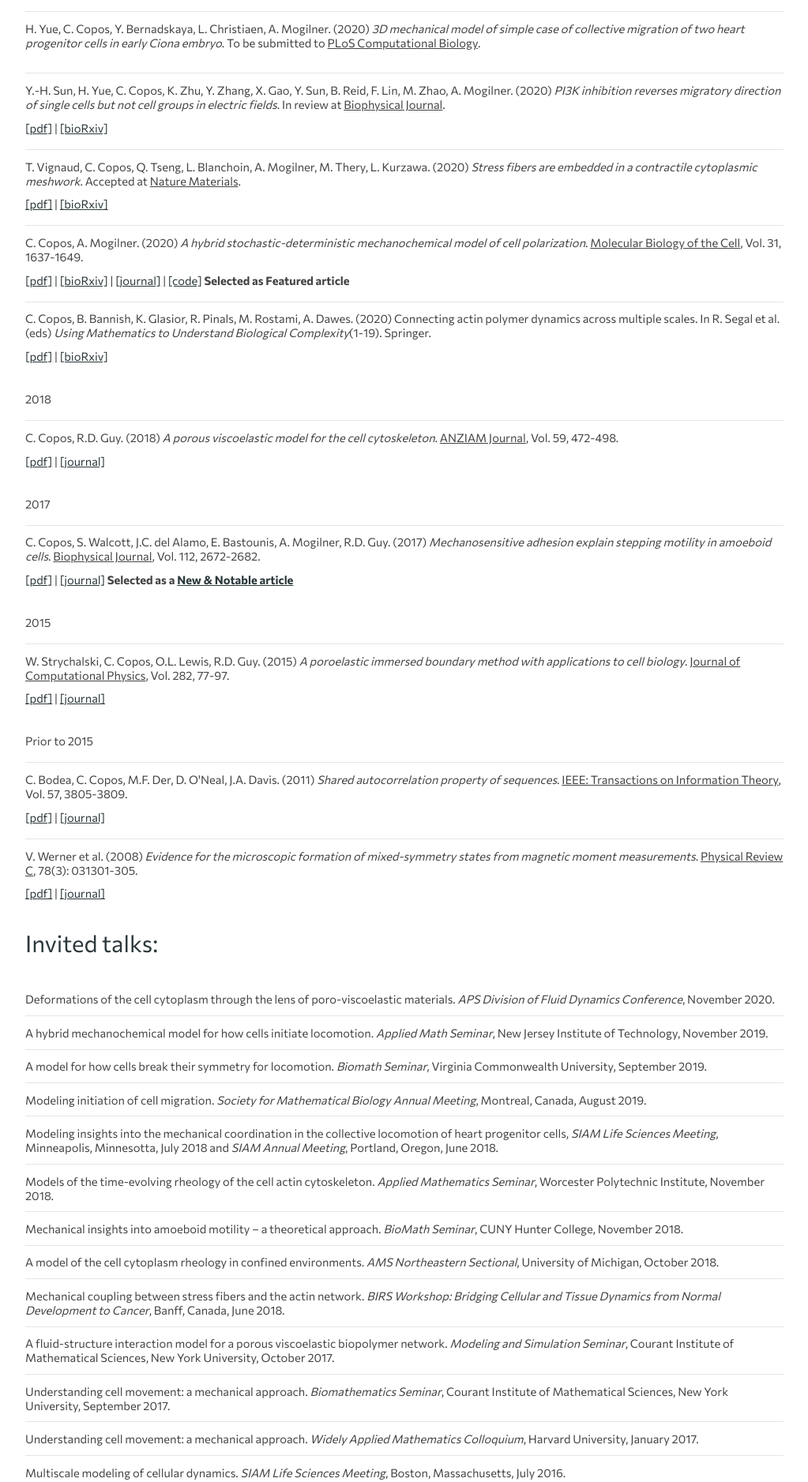
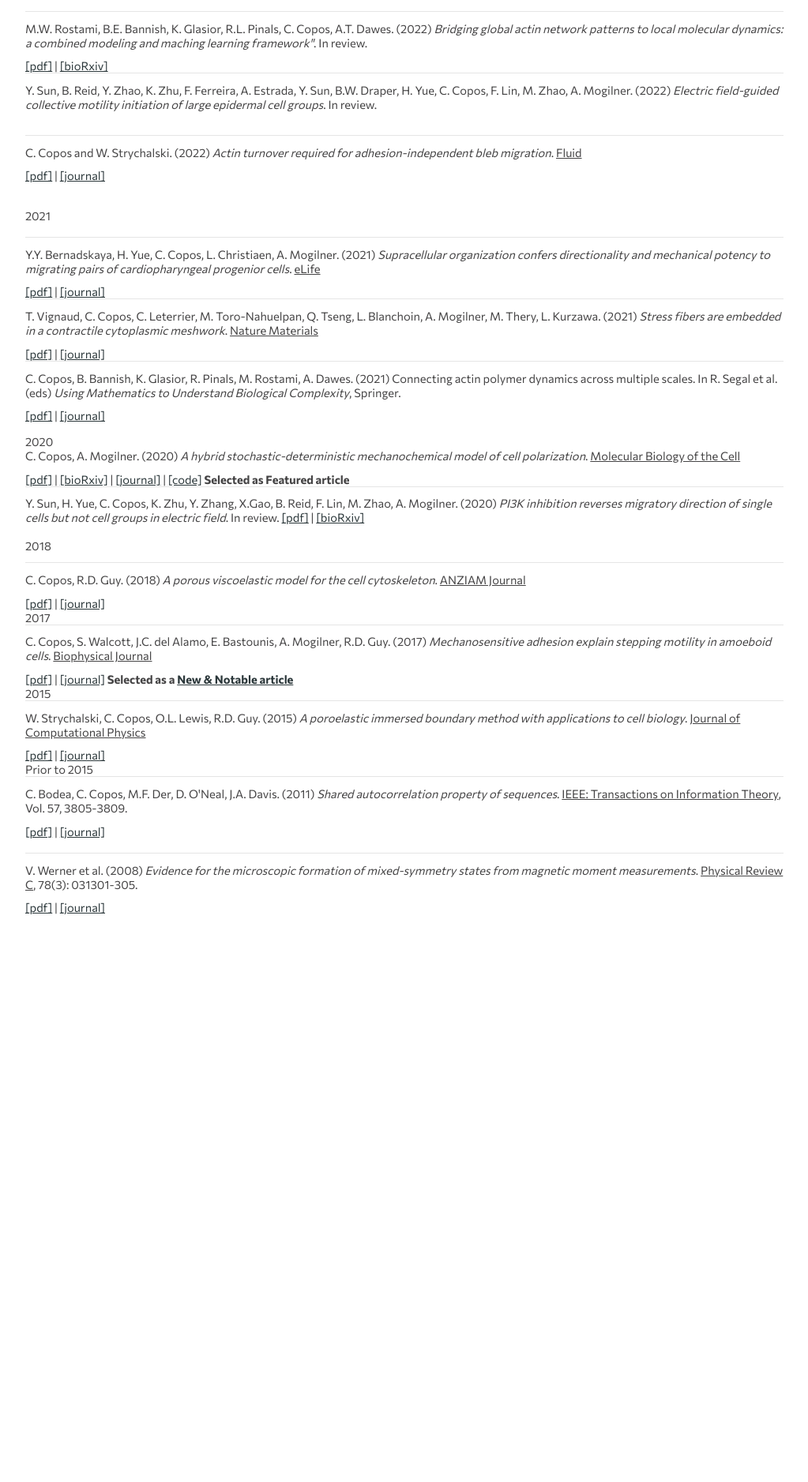
Before and after one commit to calinacopos/calinacopos.github.io, a plain HTML site: page publications.html in a window 1280 px wide. Shown: the part 380-2257 px from the top of the page at 79% size, without its empty margins (128-1151 px from the left). After the commit the page ends 1604 px from the top, so only its background shows below. Drawn offline with Linux system fonts and the light colour scheme.

Commit message:
updated index and publications

```diff
--- a/publications.html
+++ b/publications.html
@@ -15,9 +15,8 @@
     <div id="header">
         <div id="logo">
             <h1><a> Calina Copos </a></h1>
-            <span>Mathematics
-                & Computational Medicine
-        <br>University of North Carolina Chapel Hill</span>
+            <span>Biology & Mathematics
+        <br>Northeastern University</span>
     </div>
         <div id="menu">
             <ul>
@@ -55,54 +54,54 @@
         <div class="title">
 			<h2 align="left"><a name="publi">Refereed publications:</a></h2>
 			</div>
-			<ul class="style2">2020
+            <ul class="style2">2022
             <br>
             <br>
-            <li>H. Yue, C. Copos, Y. Bernadskaya, L. Christiaen, A. Mogilner. (2020) <i>3D mechanical model of simple case of collective migration of two heart progenitor cells in early Ciona embryo</i>. To be submitted to <u>PLoS Computational Biology</u>.</li>
+            <li>M.W. Rostami, B.E. Bannish, K. Glasior, R.L. Pinals, C. Copos, A.T. Dawes. (2022) <i>Bridging global actin network patterns to local molecular dynamics: a combined modeling and maching learning framework"</i>. In review.</li>
+            <a href="papers/Rostami2022.pdf">[pdf]</a> | <a href="https://www.biorxiv.org/content/10.1101/2022.09.06.506753v1.abstract">[bioRxiv]</a>
             <br>
-            <li>Y.-H. Sun, H. Yue, C. Copos, K. Zhu, Y. Zhang, X. Gao, Y. Sun, B. Reid, F. Lin, M. Zhao, A. Mogilner. (2020) <i>PI3K inhibition reverses migratory direction of single cells but not cell groups in electric fields</i>. In review at <u>Biophysical Journal</u>.</li>
-            <a href="papers/CoposBJ2020.pdf">[pdf]</a> | <a href="https://www.biorxiv.org/content/10.1101/2020.08.05.238170v1">[bioRxiv]</a>
+            <li>Y. Sun, B. Reid, Y. Zhao, K. Zhu, F. Ferreira, A. Estrada, Y. Sun, B.W. Draper, H. Yue, C. Copos, F. Lin, M. Zhao, A. Mogilner. (2022) <i>Electric field-guided collective motility initiation of large epidermal cell groups</i>. In review.</li>
+            <br>
+            <li>C. Copos and W. Strychalski. (2022) <i>Actin turnover required for adhesion-independent bleb migration</i>. <u>Fluid</u></li>
+            <a href="papers/CoposStrychalski2022.pdf">[pdf]</a> | <a href="https://www.mdpi.com/2311-5521/7/5/173">[journal]</a>
             <br>
             <br>
-            <li>T. Vignaud, C. Copos, Q. Tseng, L. Blanchoin, A. Mogilner, M. Thery, L. Kurzawa. (2020) <i>Stress fibers are embedded in a contractile cytoplasmic meshwork</i>. Accepted at <u>Nature Materials</u>.</li>
-            <a href="papers/CoposNatMat2020.pdf">[pdf]</a> | <a href="https://www.biorxiv.org/content/10.1101/2020.02.11.944579v1.full">[bioRxiv]</a>
+			<ul class="style2">2021
             <br>
             <br>
-            <li>C. Copos, A. Mogilner. (2020) <i>A hybrid stochastic-deterministic mechanochemical model of cell polarization</i>. <u>Molecular Biology of the Cell</u>, Vol. 31, 1637-1649.</li>
+            <li>Y.Y. Bernadskaya, H. Yue, C. Copos, L. Christiaen, A. Mogilner. (2021) <i>Supracellular organization confers directionality and mechanical potency to migrating pairs of cardiopharyngeal progenior cells</i>. <u>eLife</u></li>
+            <a href="papers/BernadskayaYue2021.pdf">[pdf]</a> | <a href="https://elifesciences.org/articles/70977">[journal]</a>
+            <br>
+            <li>T. Vignaud, C. Copos, C. Leterrier, M. Toro-Nahuelpan, Q. Tseng, L. Blanchoin, A. Mogilner, M. Thery, L. Kurzawa. (2021) <i>Stress fibers are embedded in a contractile cytoplasmic meshwork</i>. <u>Nature Materials</u></li>
+            <a href="papers/VignaudCoposNatMat2020.pdf">[pdf]</a> | <a href="https://www.nature.com/articles/s41563-020-00825-z">[journal]</a>
+            <br>
+            <li>C. Copos, B. Bannish, K. Glasior, R. Pinals, M. Rostami, A. Dawes. (2021) Connecting actin polymer dynamics across multiple scales. In R. Segal et al. (eds) <i>Using Mathematics to Understand Biological Complexity</i>, Springer.</li>
+             <a href="papers/CoposSpringerBookChp.pdf">[pdf]</a> | <a href="https://link.springer.com/chapter/10.1007/978-3-030-57129-0_2">[journal]</a>
+            <br>
+            <ul class ="style2">2020
+            <li>C. Copos, A. Mogilner. (2020) <i>A hybrid stochastic-deterministic mechanochemical model of cell polarization</i>. <u>Molecular Biology of the Cell</u></li>
             <a href="papers/CoposMBoC2020.pdf">[pdf]</a> | <a href="https://www.biorxiv.org/content/10.1101/785709v1.abstract">[bioRxiv]</a> | <a href="https://www.molbiolcell.org/doi/10.1091/mbc.E19-09-0549">[journal]</a> | <a href="https://github.com/calinacopos/HybridMechanoChemPolarization">[code]</a> <b>Selected as Featured article</b>
             <br>
-            <br>
-            <li>C. Copos, B. Bannish, K. Glasior, R. Pinals, M. Rostami, A. Dawes. (2020) Connecting actin polymer dynamics across multiple scales. In R. Segal et al. (eds) <i>Using Mathematics to Understand Biological Complexity</i>(1-19). Springer.</li>
-             <a href="papers/CoposSpringerBookChp.pdf">[pdf]</a> | <a href="https://www.biorxiv.org/content/10.1101/2020.01.28.923698v2.full">[bioRxiv]</a>
-            <br>
+            <li>Y. Sun, H. Yue, C. Copos, K. Zhu, Y. Zhang, X.Gao, B. Reid, F. Lin, M. Zhao, A. Mogilner. (2020) <i>PI3K inhibition reverses migratory direction of single cells but not cell groups in electric field</i>. In review.
+                <a href="papers/SunYueCoposBJ2020.pdf">[pdf]</a> | <a href="https://www.biorxiv.org/content/10.1101/2020.08.05.238170v1.abstract">[bioRxiv]</a>
             <br>
             <br>
             2018
             <br>
-            <br>
-            <li>C. Copos, R.D. Guy. (2018) <i>A porous viscoelastic model for the cell cytoskeleton</i>. <u>ANZIAM Journal</u>, Vol. 59, 472-498.</li>
+            <li>C. Copos, R.D. Guy. (2018) <i>A porous viscoelastic model for the cell cytoskeleton</i>. <u>ANZIAM Journal</u></li>
 <a href="papers/CoposANZIAM2018.pdf">[pdf]</a> | <a href="https://www.cambridge.org/core/journals/anziam-journal/article/porous-viscoelastic-model-for-the-cell-cytoskeleton/6881609876803536915F877BF591918B">[journal]</a>
-            <br>
-            <br>
             <br>
             2017
             <br>
-            <br>
-            <li>C. Copos, S. Walcott, J.C. del Alamo, E. Bastounis, A. Mogilner, R.D. Guy. (2017) <i>Mechanosensitive adhesion explain stepping motility in amoeboid cells</i>. <u>Biophysical Journal</u>, Vol. 112, 2672-2682.</li>
+            <li>C. Copos, S. Walcott, J.C. del Alamo, E. Bastounis, A. Mogilner, R.D. Guy. (2017) <i>Mechanosensitive adhesion explain stepping motility in amoeboid cells</i>. <u>Biophysical Journal</u></li>
             <a href="papers/CoposBJ2017.pdf">[pdf]</a> | <a href="https://www.cell.com/biophysj/comments/S0006-3495(17)30449-6">[journal]</a> <b>Selected as a</b> <a href="https://www.cell.com/biophysj/fulltext/S0006-3495(17)30559-3"><b>New & Notable article</b></a>
-            <br>
-            <br>
             <br>
             2015
             <br>
-            <br>
-            <li>W. Strychalski, C. Copos, O.L. Lewis, R.D. Guy. (2015) <i>A poroelastic immersed boundary method with applications to cell biology</i>. <u>Journal of Computational Physics</u>, Vol. 282, 77-97.</li>
+            <li>W. Strychalski, C. Copos, O.L. Lewis, R.D. Guy. (2015) <i>A poroelastic immersed boundary method with applications to cell biology</i>. <u>Journal of Computational Physics</u></li>
             <a href="CoposJCP2015.pdf">[pdf]</a> | <a href="https://www.sciencedirect.com/science/article/pii/S0021999114006780">[journal]</a>
             <br>
-            <br>
-            <br>
             Prior to 2015
-            <br>
             <br>
             <li>C. Bodea, C. Copos, M.F. Der, D. O'Neal, J.A. Davis. (2011) <i>Shared autocorrelation property of sequences</i>. <u>IEEE: Transactions on Information Theory</u>, Vol. 57, 3805-3809.</li>
             <a href="CoposIEEE.pdf">[pdf]</a> | <a href="https://ieeexplore.ieee.org/abstract/document/5773018">[journal]</a>
@@ -113,30 +112,6 @@
             </ul>
             <br>
             <br>
-
-            <div class="title">
-		        <h2 align="left"><a name="talks">Invited talks:</a></h2>
-			</div>
-			<ul class="style2">
-            <li>Deformations of the cell cytoplasm through the lens of poro-viscoelastic materials. <i>APS Division of Fluid Dynamics Conference</i>, November 2020.</li>
-            <li>A hybrid mechanochemical model for how cells initiate locomotion. <i>Applied Math Seminar</i>, New Jersey Institute of Technology, November 2019.</li>
-            <li>A model for how cells break their symmetry for locomotion. <i>Biomath Seminar</i>, Virginia
-Commonwealth University, September 2019.</li>
-            <li>Modeling initiation of cell migration. <i>Society for Mathematical Biology Annual Meeting</i>, Montreal, Canada, August 2019.</li>
-            <li>Modeling insights into the mechanical coordination in the collective locomotion of heart
-progenitor cells, <i>SIAM Life Sciences Meeting</i>, Minneapolis, Minnesotta, July 2018 and <i>SIAM Annual Meeting</i>, Portland, Oregon, June 2018.</li>
-            <li>Models of the time-evolving rheology of the cell actin cytoskeleton. <i>Applied Mathematics Seminar</i>, Worcester Polytechnic Institute, November 2018.</li>
-            <li>Mechanical insights into amoeboid motility – a theoretical approach. <i>BioMath Seminar</i>, CUNY Hunter College, November 2018.</li>
-            <li>A model of the cell cytoplasm rheology in confined environments. <i>AMS Northeastern Sectional</i>, University of Michigan, October 2018.</li>
-            <li>Mechanical coupling between stress fibers and the actin network. <i>BIRS Workshop: Bridging Cellular and Tissue Dynamics from Normal Development to Cancer</i>, Banff, Canada, June 2018.</li>
-            <li>A fluid-structure interaction model for a porous viscoelastic biopolymer network. <i>Modeling and Simulation Seminar</i>, Courant Institute of Mathematical Sciences, New York University, October 2017.</li>
-            <li>Understanding cell movement: a mechanical approach. <i>Biomathematics Seminar</i>, Courant Institute of Mathematical Sciences, New York University, September 2017.</li>
-            <li>Understanding cell movement: a mechanical approach. <i>Widely Applied Mathematics Colloquium</i>, Harvard University, January 2017.</li>
-            <li>Multiscale modeling of cellular dynamics. <i>SIAM Life Sciences Meeting</i>, Boston, Massachusetts, July 2016.</li>
-            <li>Mechanical insights into the adhesion dynamics of amoeboid cells. <i>Mathematical Biology Seminar</i>, University of California Davis, February 2016.</li>
-            <li>A model for porous viscoelastic cytoskeleton to study amoeboid migration. <i>Mathematical Biology Seminar</i>, University of California Irvine, June 2015.</li>
-            <li>A model for a porous viscoelastic cytoskeleton. <i>Gel Modeling Summit</i>, University of Utah, January 2015.</li>
-            </ul>
 </div>
 </body>
 </html>
```
Also changed, not shown: index.html (+13 -22 lines), 4 other files.
